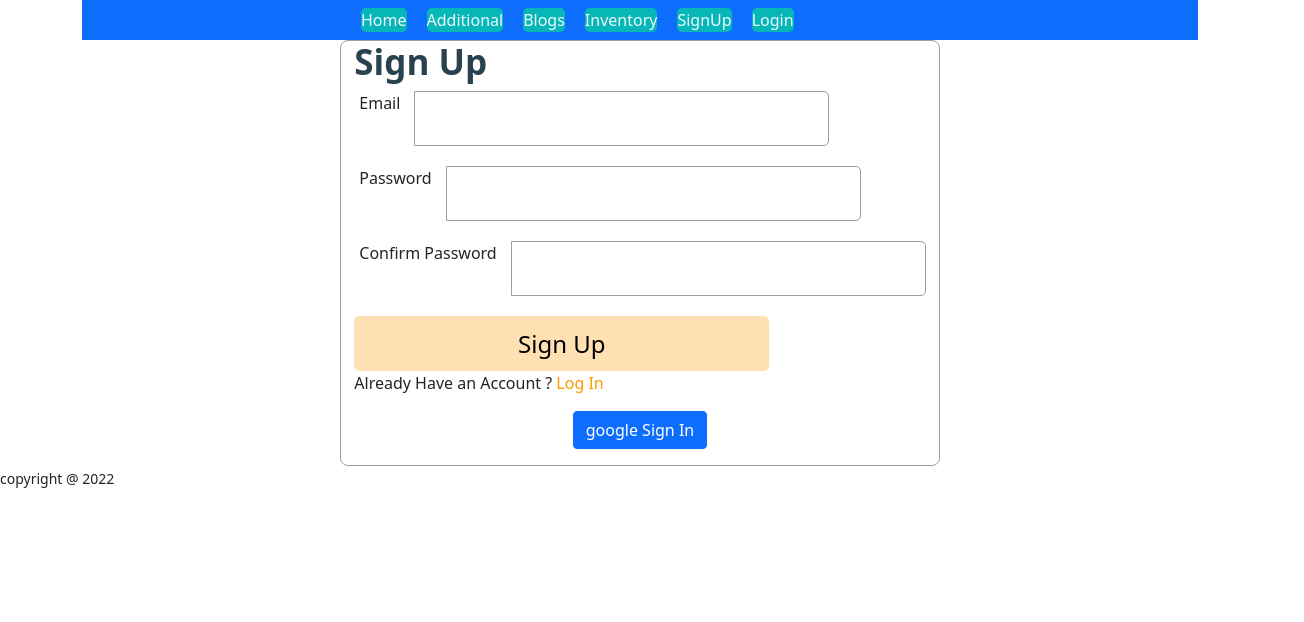
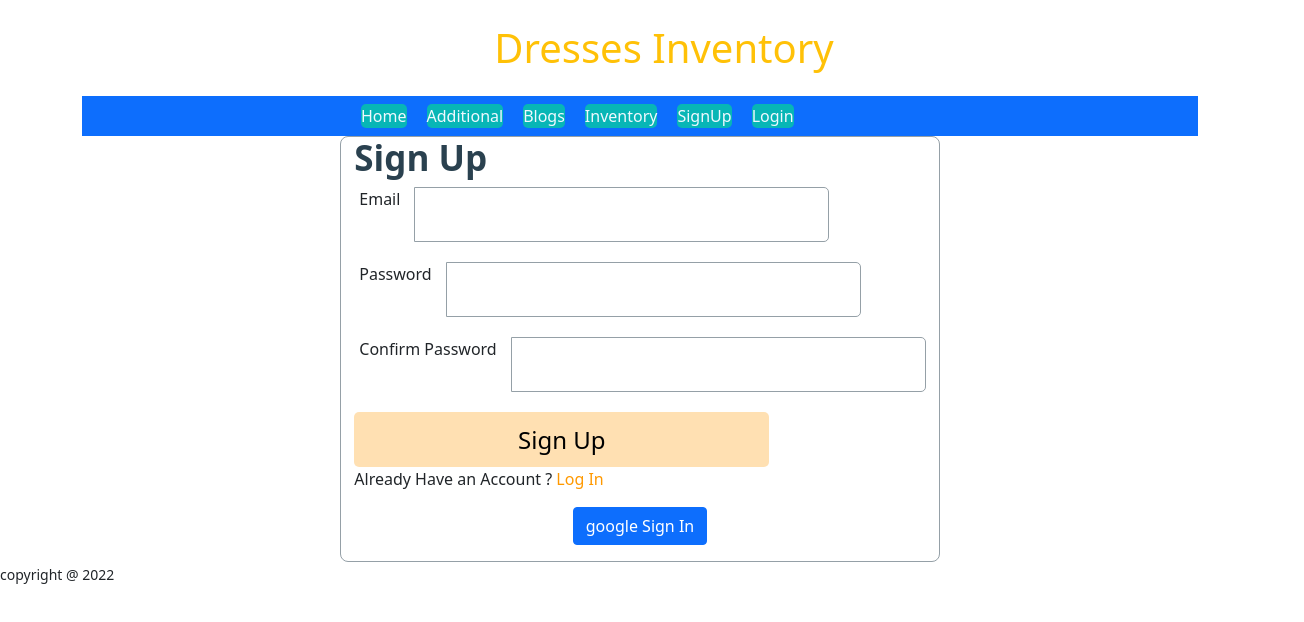
Before and after one commit to shammi77/wearhouse-inventory-client, a React (Create React App) app: page /signup in a window 1280 px wide. Shown: the top 622 px of the page, 1304 px wide, since content can reach past the window. Built offline with nearby package versions, Linux system fonts and the light colour scheme; no server answers.

Commit message:
final push

```diff
--- a/src/App.js
+++ b/src/App.js
@@ -17,6 +17,7 @@ import InvenTory from './components/InvenTory/InvenTory';
 function App() {
   return (
     <div>
+      <h1 className='text-center w-100 m-4 text-warning'>Dresses Inventory</h1>
       <Header></Header>
       <Routes>
         <Route path="/" element={<Home></Home>}></Route>
--- a/src/components/SignUp/SignUp.js
+++ b/src/components/SignUp/SignUp.js
@@ -43,12 +43,14 @@ const SignUp = () => {
             return;
       }
       createUserWithEmailAndPassword(email, password);
+      // send email verification
       const verifyEmail=()=>{
         sendEmailVerification(auth.currentUser)
         .then(()=>{
           console.log('Email verification sent');
         })
       }
+
       verifyEmail();
 
   }
```
Also changed, not shown: 1 other file (tests, documents, lock files or other folders).
